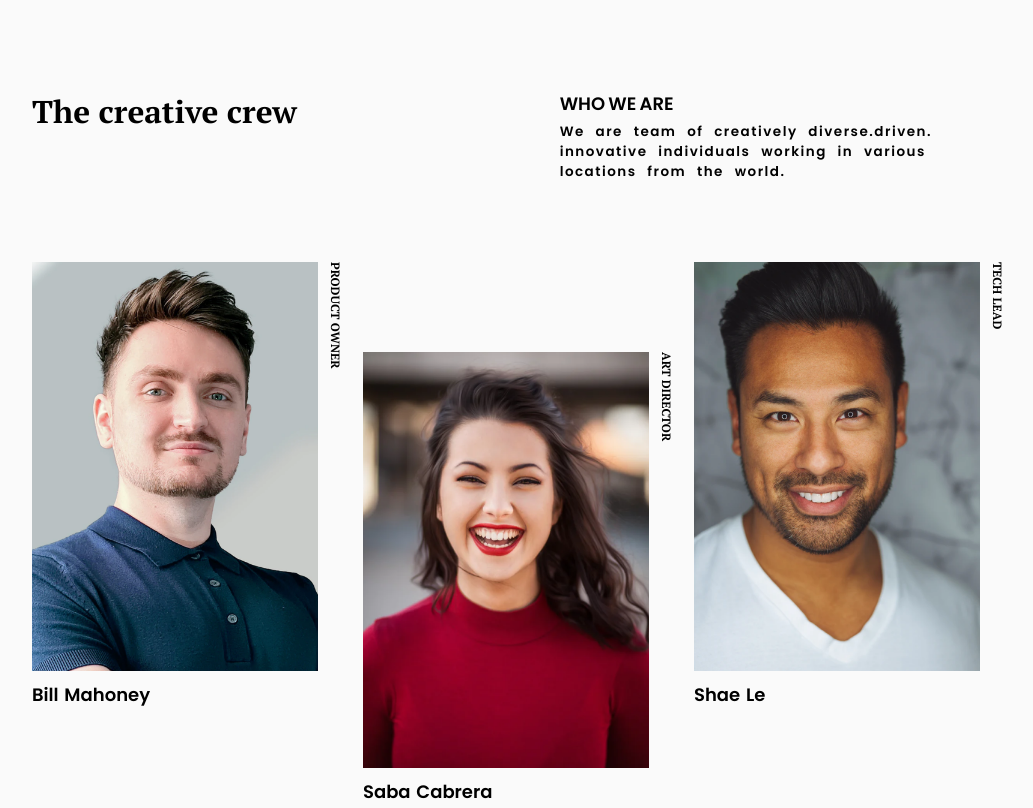
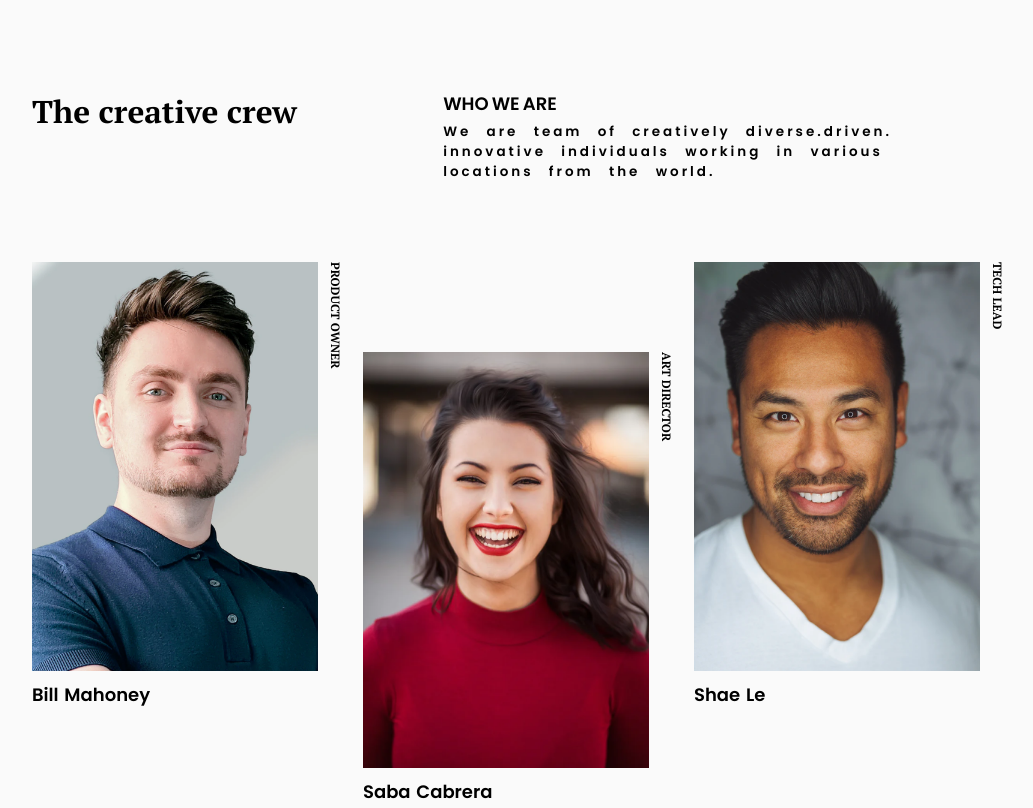
Before and after one commit to samshaik25/Project-2, a plain HTML site: page index.html in a window 1280 px wide. Shown: the top 808 px of the page, without its empty margins (148-1181 px from the left). Drawn offline with Linux system fonts and the light colour scheme.

Commit message:
project2

```diff
--- a/style.css
+++ b/style.css
@@ -33,12 +33,13 @@ body {
     flex-direction: column;
     /* width:100%; */
     /* margin-left: 450px; */
+    margin-right:40px
 
 }
  .who{
         font-weight: 600;
         font-size: 1.2rem;
-        word-spacing: -0.07rem;
+        word-spacing: -0.08rem;
 
     }
 
@@ -46,8 +47,8 @@ body {
  font-size: 0.9rem;
 font-weight: 400;
 margin-top: 5px;
-word-spacing: 0.4rem;
-letter-spacing: 0.1rem;
+word-spacing: 0.6rem;
+letter-spacing: 0.2rem;
 }
 .image-container1{
     display: flex;
```
